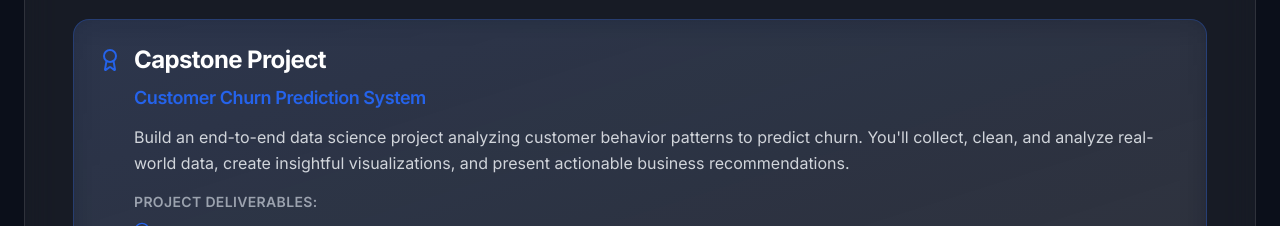
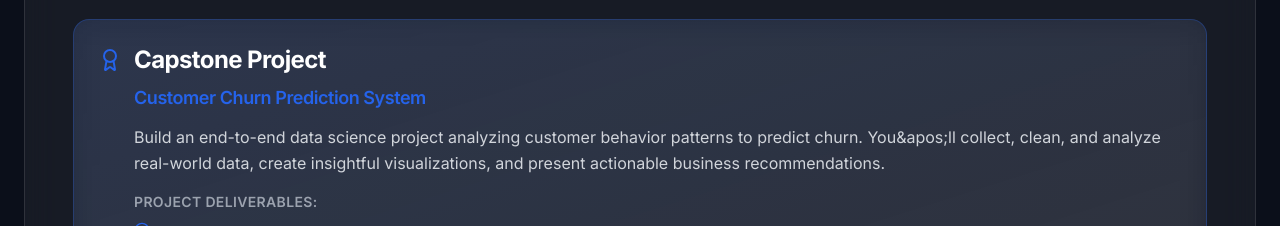
Before and after one commit to Sammione/samweb, a Next.js app: page /courses in a window 1280 px wide. Shown: the part 1100-1326 px from the top of the page. Built offline with nearby package versions, Linux system fonts and the light colour scheme.

Commit message:
fix: resolve linting errors for vercel build-v2

```diff
--- a/src/app/courses/page.tsx
+++ b/src/app/courses/page.tsx
@@ -47,7 +47,7 @@ const courses = [
         ],
         capstoneProject: {
             title: "Customer Churn Prediction System",
-            description: "Build an end-to-end data science project analyzing customer behavior patterns to predict churn. You'll collect, clean, and analyze real-world data, create insightful visualizations, and present actionable business recommendations.",
+            description: "Build an end-to-end data science project analyzing customer behavior patterns to predict churn. You&apos;ll collect, clean, and analyze real-world data, create insightful visualizations, and present actionable business recommendations.",
             deliverables: [
                 "Complete data analysis report",
                 "Interactive dashboards",
--- a/src/app/enroll/page.tsx
+++ b/src/app/enroll/page.tsx
@@ -91,7 +91,7 @@ export default function EnrollPage() {
                 const data = await response.json();
                 alert(data.error || "Something went wrong. Please try again.");
             }
-        } catch (error) {
+        } catch {
             alert("External error. Please check your internet connection.");
         } finally {
             setIsSubmitting(false);
--- a/src/components/ContactForm.tsx
+++ b/src/components/ContactForm.tsx
@@ -34,7 +34,7 @@ export default function ContactForm() {
                 alert(data.error || "Something went wrong. Please try again.");
                 setStatus("idle");
             }
-        } catch (error) {
+        } catch {
             alert("Error sending message. Please check your connection.");
             setStatus("idle");
         }
```
